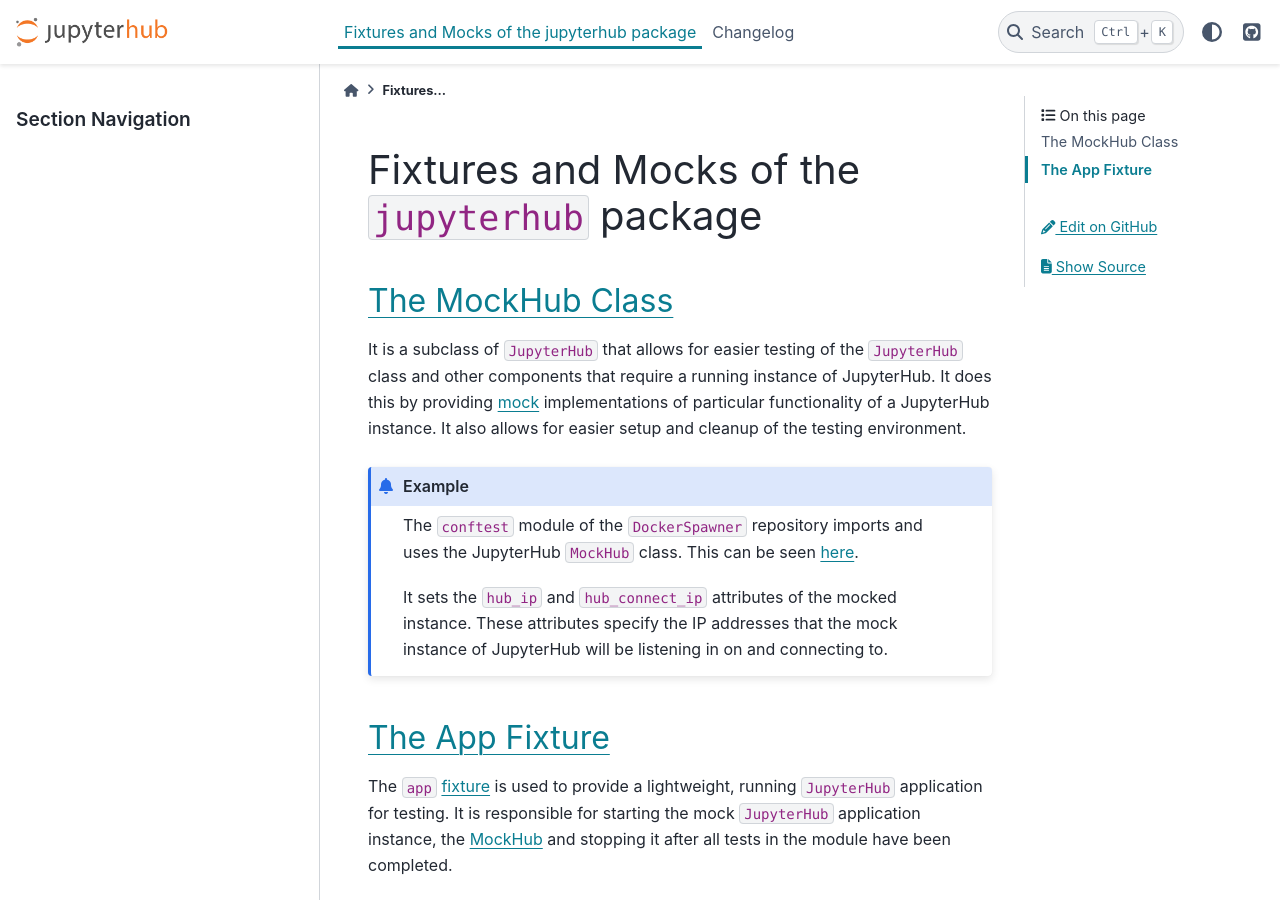
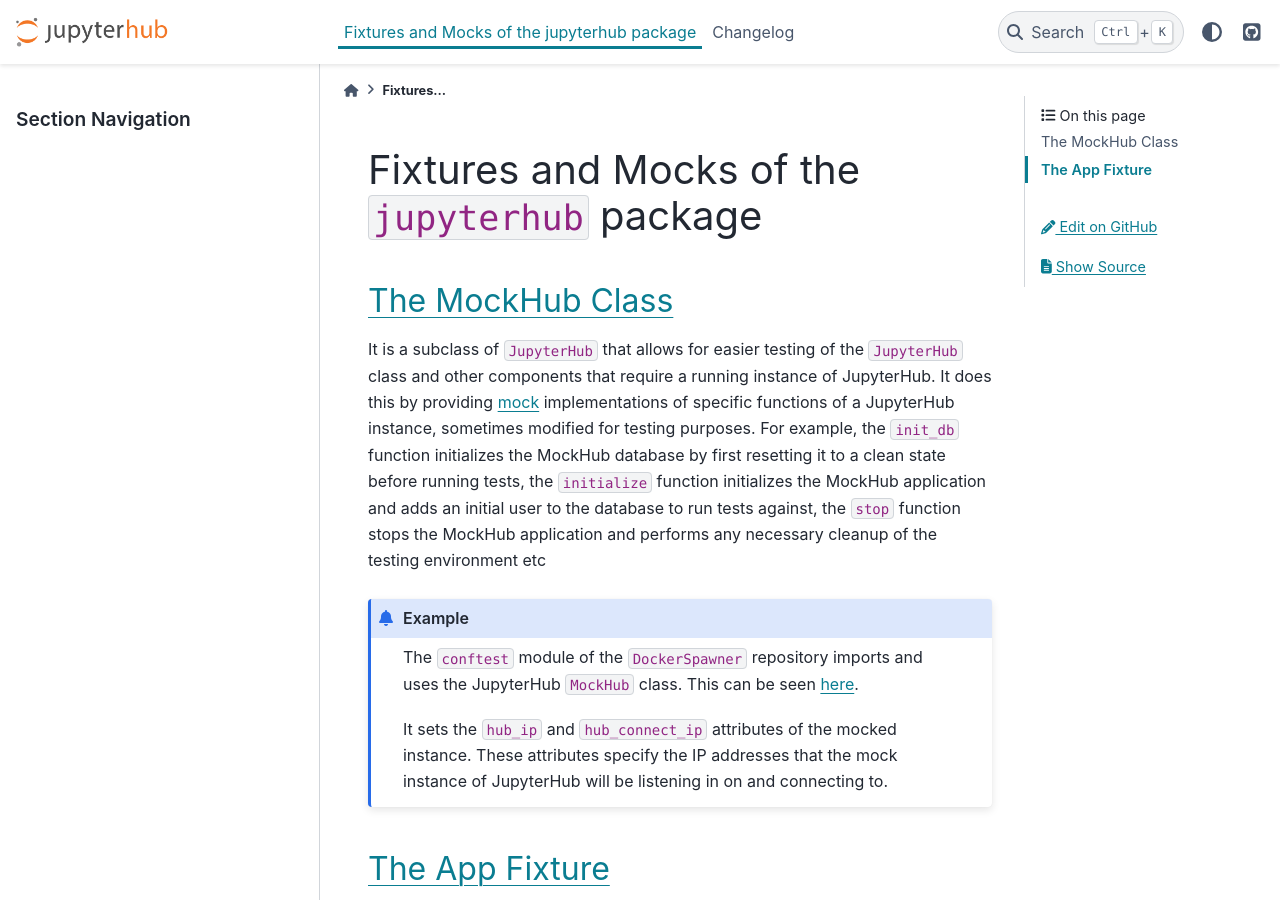
Before and after one commit to jupyterhub/pytest-jupyterhub, a Sphinx documentation site: the page built from docs/source/fixtures.md, in a window 1280 px wide and 900 px high. Built offline with Sphinx 7.4.7 and the PyData theme 0.15.4, drawn with Linux system fonts in a browser that asks for light colours.

Commit message:
reword and provide examples

````diff
--- a/docs/source/fixtures.md
+++ b/docs/source/fixtures.md
@@ -2,7 +2,7 @@
 
 (jupyterhub-mockhub)=
 ## [The MockHub Class](https://github.com/jupyterhub/jupyterhub/blob/e4f72c9eeb4cd308ff5cbcf21142b2cb0a0345e4/jupyterhub/tests/mocking.py#L220)
-It is a subclass of `JupyterHub` that allows for easier testing of the `JupyterHub` class and other components that require a running instance of JupyterHub. It does this by providing [mock](https://docs.python.org/3/library/unittest.mock.html) implementations of particular functionality of a JupyterHub instance. It also allows for easier setup and cleanup of the testing environment.
+It is a subclass of `JupyterHub` that allows for easier testing of the `JupyterHub` class and other components that require a running instance of JupyterHub. It does this by providing [mock](https://docs.python.org/3/library/unittest.mock.html) implementations of specific functions of a JupyterHub instance, sometimes modified for testing purposes. For example,  the `init_db` function initializes the MockHub database by first resetting it to a clean state before running tests, the `initialize` function initializes the MockHub application and adds an initial user to the database to run tests against, the `stop` function stops the MockHub application and performs any necessary cleanup of the testing environment etc
 ```{admonition} Example
 The `conftest` module of the `DockerSpawner` repository imports and uses the JupyterHub `MockHub` class. This can be seen [here](https://github.com/jupyterhub/dockerspawner/blob/8503af69161a3a543cc613f93ce7951ad30a1912/tests/conftest.py#L26).
 
````
